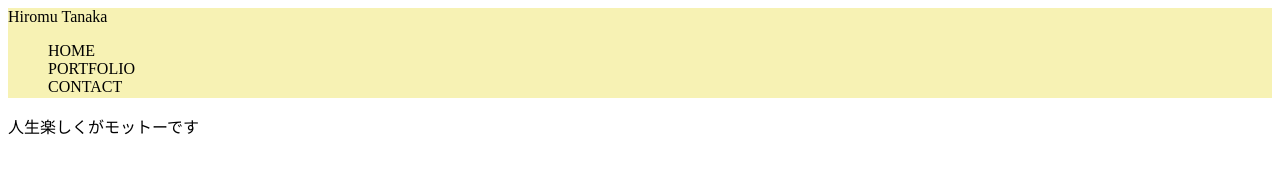
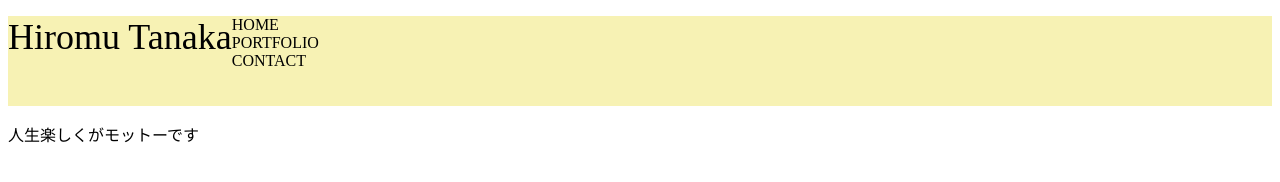
Before and after one commit to hiromu0904/hiromu0904.github.io, a plain HTML site: page index.html in a window 1280 px wide. Drawn offline with Linux system fonts and the light colour scheme.

Commit message:
Update stylesheet.css

```diff
--- a/stylesheet.css
+++ b/stylesheet.css
@@ -7,3 +7,12 @@
 li{
   list-style: none;
 }
+/*header-Listを横並びに*/
+.header-list{
+  float: left;
+}
+/*header-logoの大きさを36pxに、floarをleftに*/
+.header-logo{
+  font-size: 36px;
+  float: left;
+}
```
